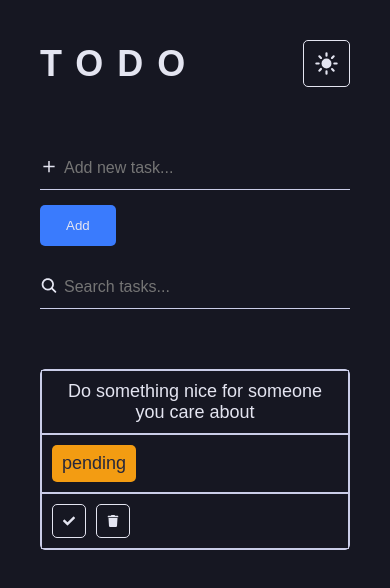
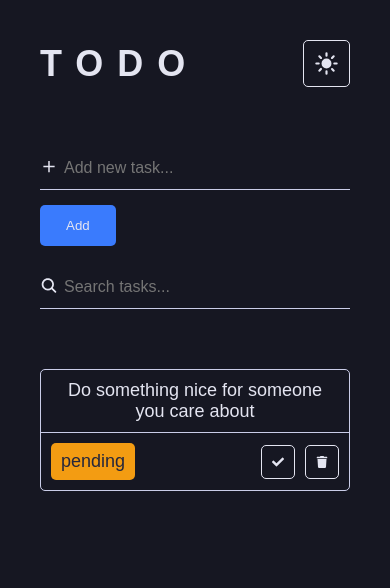
Before and after one commit to Diaa-Dw/FTS-todo-ts, a React (Vite) app: page / in a window 390 px wide. Shown: the top 588 px of the page. Built offline with nearby package versions, Linux system fonts and the light colour scheme.

Commit message:
Reoganize structure of components and add type files

```diff
--- /dev/null
+++ b/src/components/Button/button.type.ts
@@ -0,0 +1,6 @@
+export interface ButtonProps {
+  variant: string;
+  size: string;
+  className?: string;
+  children: React.ReactNode;
+}
--- a/src/components/TableHead/index.tsx
+++ b/src/components/TableHead/index.tsx
@@ -1,8 +1,5 @@
 import "./tableHead.style.css";
-
-interface TableHeadProps {
-  tableAttributes: string[];
-}
+import { TableHeadProps } from "./tableHead.type";
 
 const TableHead = ({ tableAttributes }: TableHeadProps) => {
   return (
--- /dev/null
+++ b/src/components/TableHead/tableHead.type.ts
@@ -0,0 +1,3 @@
+export interface TableHeadProps {
+  tableAttributes: string[];
+}
--- a/src/components/TableRow/tableRow.style.css
+++ b/src/components/TableRow/tableRow.style.css
@@ -43,10 +43,25 @@
   .todo-list__table-row > *:first-child {
     display: none;
   }
+  .todo-list__table-row > *:nth-child(2) {
+    width: 100%;
+    display: flex;
+    justify-content: center;
+    border: none;
+    border-bottom: 1px solid var(--secondary-font-color);
+  }
 
   .todo-list__table-row > *:nth-child(3),
   .todo-list__table-row > *:last-child {
     display: flex;
     align-items: center;
+    border: none;
+    display: inline-flex;
+    align-items: center;
+    justify-content: flex-end;
+    width: 50%;
+  }
+  .todo-list__table-row > *:nth-child(3) {
+    justify-content: flex-start;
   }
 }
```
Also changed, not shown: src/components/Button/index.tsx (+1 -7 lines), src/components/FormInput/formInput.type.ts (added, +7 -0 lines), src/components/FormInput/index.tsx (+1 -8 lines), src/components/TableRow/index.tsx (+2 -11 lines), src/components/TableRow/tableRow.type.ts (added, +9 -0 lines).
